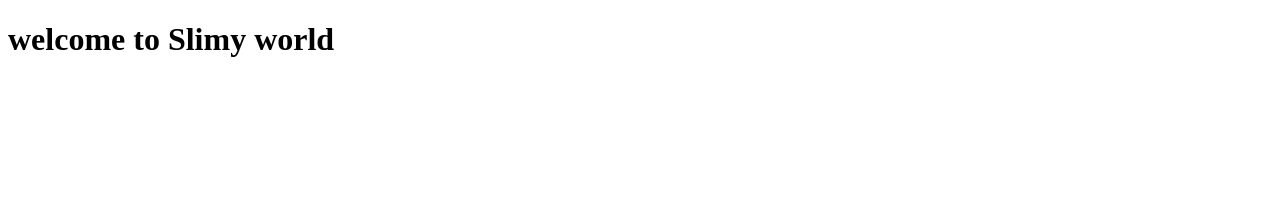
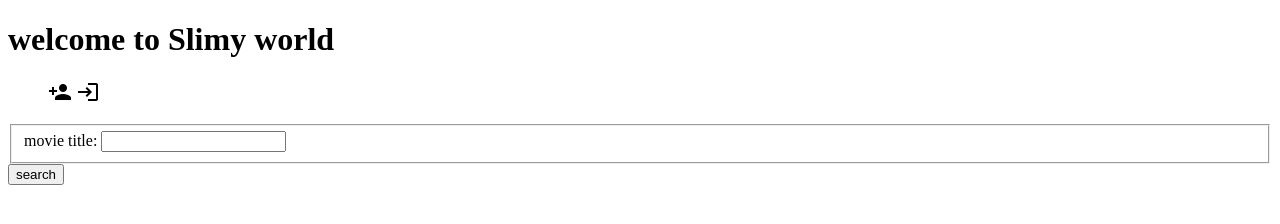
Before and after one commit to Tssongy/Slimy, a website: page client/index.html in a window 1280 px wide. Drawn offline with nearby package versions, Linux system fonts and the light colour scheme.

Commit message:
change header-nav

```diff
--- a/client/index.html
+++ b/client/index.html
@@ -14,6 +14,8 @@
     integrity="sha512-bPh3uwgU5qEMipS/VOmRqynnMXGGSRv+72H/N260MQeXZIK4PG48401Bsby9Nq5P5fz7hy5UGNmC/W1Z51h2GQ=="
     crossorigin="anonymous" referrerpolicy="no-referrer"></script>
 
+    <script src="./js/components/header_nav.js" defer></script>
+
 </head>
 <body>
     <h1>welcome to Slimy world</h1>
--- a/client/js/components/header_nav.js
+++ b/client/js/components/header_nav.js
@@ -1,11 +1,17 @@
 function renderHeaderNav() {
     document.querySelector('#header-nav').innerHTML = `
-      <ul>
-        <li class="material-icons add-movie" onClick="render('addMovie')">add_circle</li>
-        <li class="material-icons edit-movie" onClick="render('movieList')">edit</li>
-        <li class="material-icons sign-up-icon" onClick="render('signUp')">person_add</li>
-        <li class="material-icons login-icon" onClick="render('login')">login</li>
-      </ul>
+    <ul>
+      <li class="material-icons sign-up-icon" onClick="render('signUp')">person_add</li>
+      <li class="material-icons login-icon" onClick="render('login')">login</li>
+    </ul>
+    <form onSubmit="render('movieList')">
+      <fieldset>
+        <label>movie title:</label>
+        <input id="search" type='text' name='movie-title'>
+        </input>
+      </fieldset>
+      <button id="search-btn">search</button>
+    </form>
     `
   }
 
@@ -14,9 +20,8 @@ function renderHeaderNav() {
 
   // decide which component to display on the page
   function render(component) {
-    if (component === 'addMovie') {
-      renderAddMovie()
-    } else if (component === 'movieList') {
+
+    if (component === 'movieList') {
       renderMovieList()
     } else if (component === 'signUp') {
       renderSignUp()
```
Also changed, not shown: client/js/components/add_movie.js (deleted).
